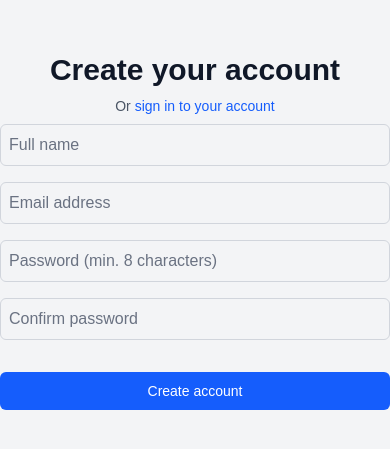
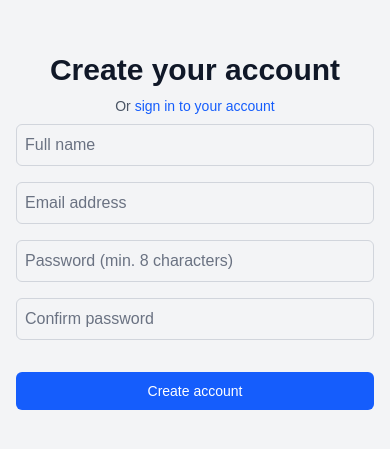
Before and after one commit to nihaf/meter-reader, a Next.js app: page /signup in a window 390 px wide. Shown: the part 203-652 px from the top of the page. Built offline with nearby package versions, Linux system fonts and the light colour scheme; no server answers.

Commit message:
Fix padding on mobile device

```diff
--- a/src/app/login/page.tsx
+++ b/src/app/login/page.tsx
@@ -41,7 +41,7 @@
   }
 
   return (
-    <div className="min-h-screen flex items-center justify-center bg-gray-100">
+    <div className="min-h-screen flex items-center justify-center p-4 bg-gray-100">
       <div className="max-w-md w-full">
         <div>
           <h2 className="text-center text-3xl font-extrabold text-gray-900">
--- a/src/app/signup/page.tsx
+++ b/src/app/signup/page.tsx
@@ -68,7 +68,7 @@
   }
 
   return (
-    <div className="min-h-screen flex items-center justify-center bg-gray-100">
+    <div className="min-h-screen flex items-center justify-center p-4 bg-gray-100">
       <div className="max-w-md w-full space-8">
         <div>
           <h2 className="mt-6 text-center text-3xl font-extrabold text-gray-900">
```
